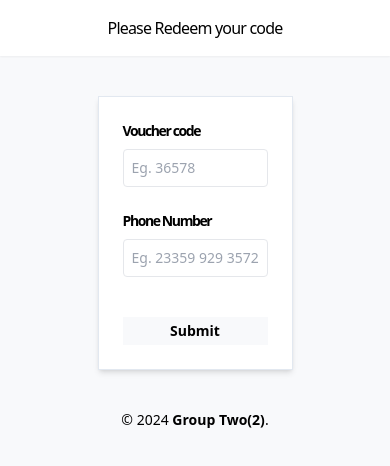
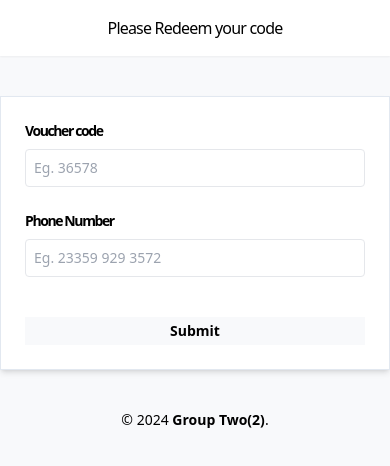
Before and after one commit to Macarthur-yaw/voucher-system, a React (Vite) app: page / in a window 390 px wide. Shown: the top 466 px of the page. Built offline with nearby package versions, Linux system fonts and the light colour scheme.

Commit message:
removed width

```diff
--- a/src/Form.tsx
+++ b/src/Form.tsx
@@ -37,7 +37,7 @@ export default function Form() {
   }
 
   return (
-    <div className="border-[1px] shadow-md border-slate-200 md:w-1/4 w-1/2 mx-auto bg-white ">
+    <div className="border-[1px] shadow-md border-slate-200 md:w-1/4  mx-auto bg-white ">
       <form onSubmit={handleSubmit} className="flex p-6 flex-col">
         <span className="text-sm mb-2 font-semibold -tracking-widest">
           Voucher code
```
